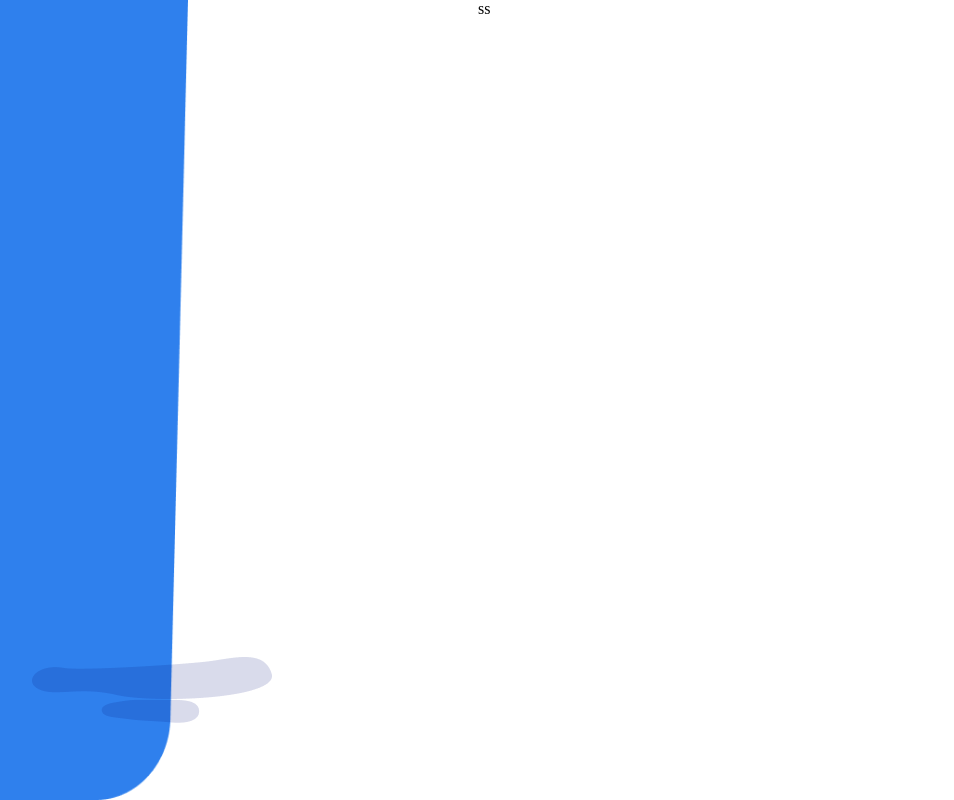
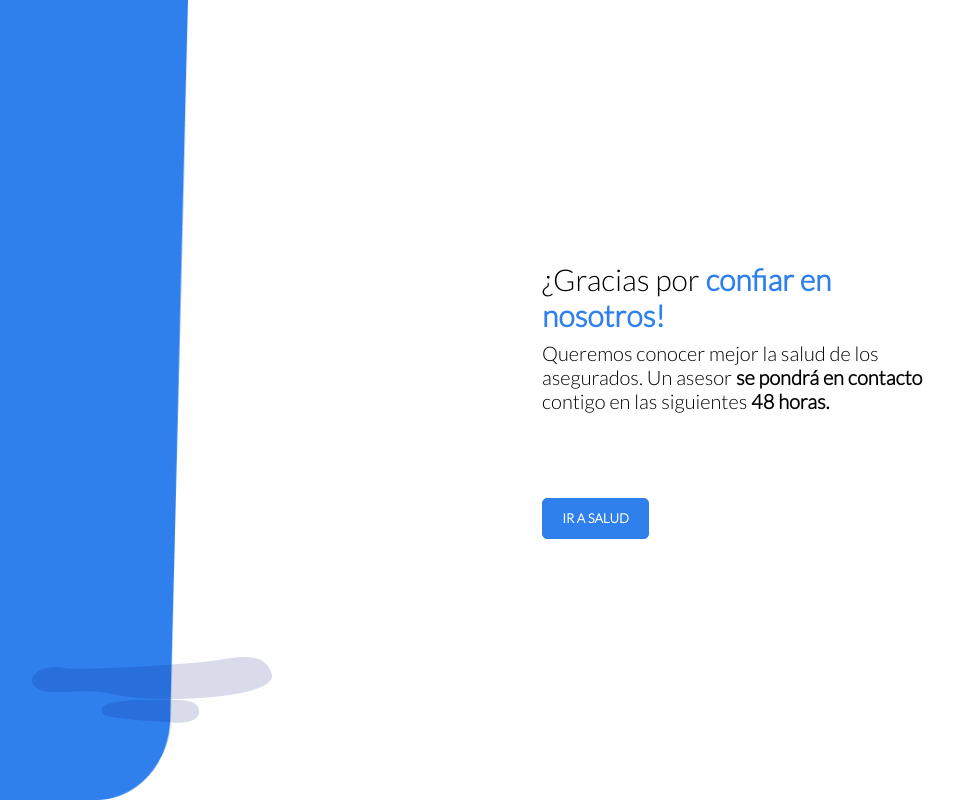
Before and after one commit to MrCycler/insurance_app, a Next.js app: page /success in a window 1280 px wide. Shown: the whole page, without its empty margins (162-1116 px from the left). Built offline with nearby package versions, Linux system fonts and the light colour scheme.

Commit message:
add: success msg screen

```diff
--- /dev/null
+++ b/components/SuccessBanner.tsx
@@ -0,0 +1,15 @@
+import React from "react";
+import "../styles/app.scss";
+import { Button } from "./Button.tsx";
+
+export const SuccessBanner = (props) => {
+  return (
+    <div className="success">
+      <div className="success__title">
+        <p>¿Gracias por <b>confiar en nosotros!</b></p>
+      </div>
+      <p className="success__subtitle">Queremos conocer mejor la salud de los asegurados. Un asesor <b>se pondrá en contacto</b> contigo en las siguientes <b>48 horas.</b></p>
+      <Button msg="IR A SALUD" active={true} />
+    </div>
+  );
+};
--- a/pages/success.js
+++ b/pages/success.js
@@ -1,7 +1,8 @@
 import {Layout} from '../components/layout/Layout.tsx'
+import {SuccessBanner} from '../components/SuccessBanner.tsx'
 
 export default function Step1() {
   return (
-    <Layout header_layout={false}><div>ss</div></Layout>
+    <Layout header_layout={false}><SuccessBanner/></Layout>
   )
 }
--- a/styles/app.scss
+++ b/styles/app.scss
@@ -7,3 +7,7 @@
 
 //form style
 @import 'form/form';
+
+
+//success screen style
+@import 'success/success';
--- a/styles/layout/_header.scss
+++ b/styles/layout/_header.scss
@@ -50,9 +50,7 @@ $app-font-family: "Lato", sans-serif;
     font-family: $app-font-family;
     color: $copyright-gray;
   }
-  @media (max-width:1000px){
-    display: none;
-  }
+
 }
 
 .header_termination {
@@ -72,7 +70,7 @@ $app-font-family: "Lato", sans-serif;
     top: 0;
     z-index: -1;
   }
-  @media (max-width:700px){
+  @media (max-width:1000px){
     display: none;
   }
 }
--- a/styles/layout/_layout.scss
+++ b/styles/layout/_layout.scss
@@ -6,7 +6,7 @@
       display: grid;
       grid-template-columns: repeat(2, 1fr);
     }
-    @media (max-width: 700px) {
+    @media (max-width: 800px) {
       display: grid;
       grid-template-columns: repeat(1, 1fr);
     }
--- /dev/null
+++ b/styles/success/_success.scss
@@ -0,0 +1,37 @@
+//aplication color
+$app-skyblue: #2f80ed;
+$app-white: #ffffff;
+$app-green: #83cc5e;
+$app-gray: #a8afe3;
+//aplication fonts
+$form-title-font-size: 30px;
+$form-subtitle-font-size: 20px;
+$button-font-size: 13px;
+$app-font-family: "Lato", sans-serif;
+
+.success {
+    padding-left: 10%;
+    display: flex;
+    flex-direction: column;
+    justify-content: center;
+    width:70%;
+    &__title {
+      font-size: $form-title-font-size;
+      font-family: $app-font-family;
+      margin-bottom: 2%;
+      display: flex;
+      b{
+        font-size: $form-title-font-size;
+        font-family: $app-font-family;
+        font-weight: bold;
+        color: $app-skyblue;
+        margin-bottom: 2%;
+      }
+    }
+
+    &__subtitle {
+      font-size: $form-subtitle-font-size;
+      font-family: $app-font-family;
+      margin-bottom: 2%;
+    }
+  }
```
Also changed, not shown: components/Form.tsx (+4 -4 lines), components/PolicyCheck.tsx (+8 -0 lines).
